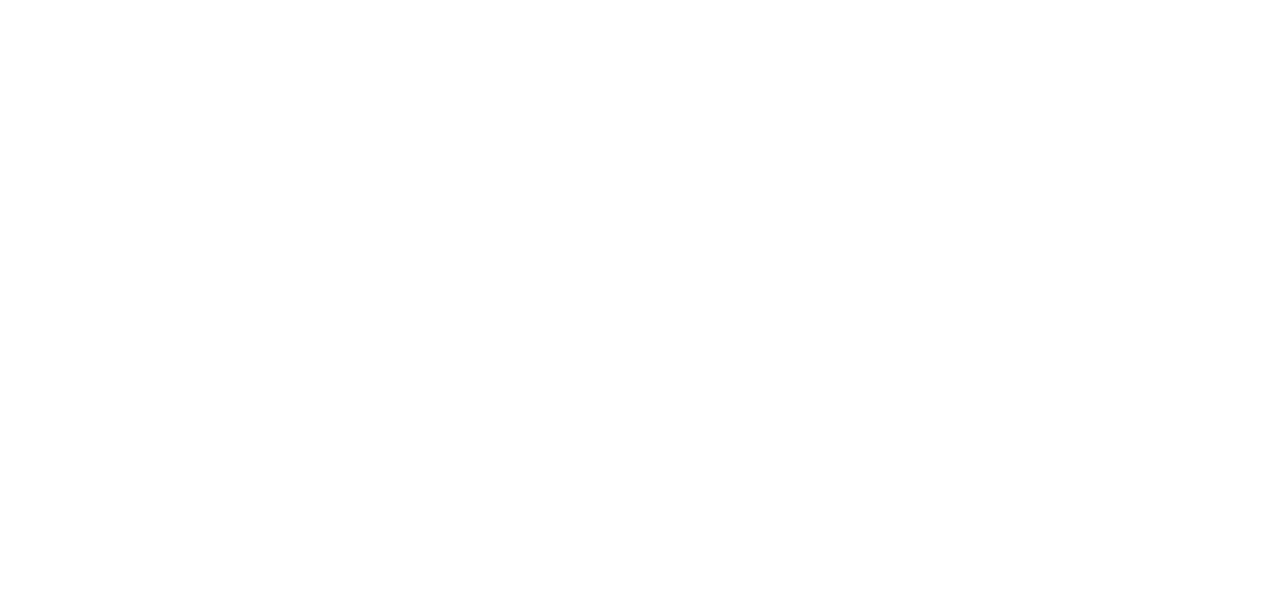
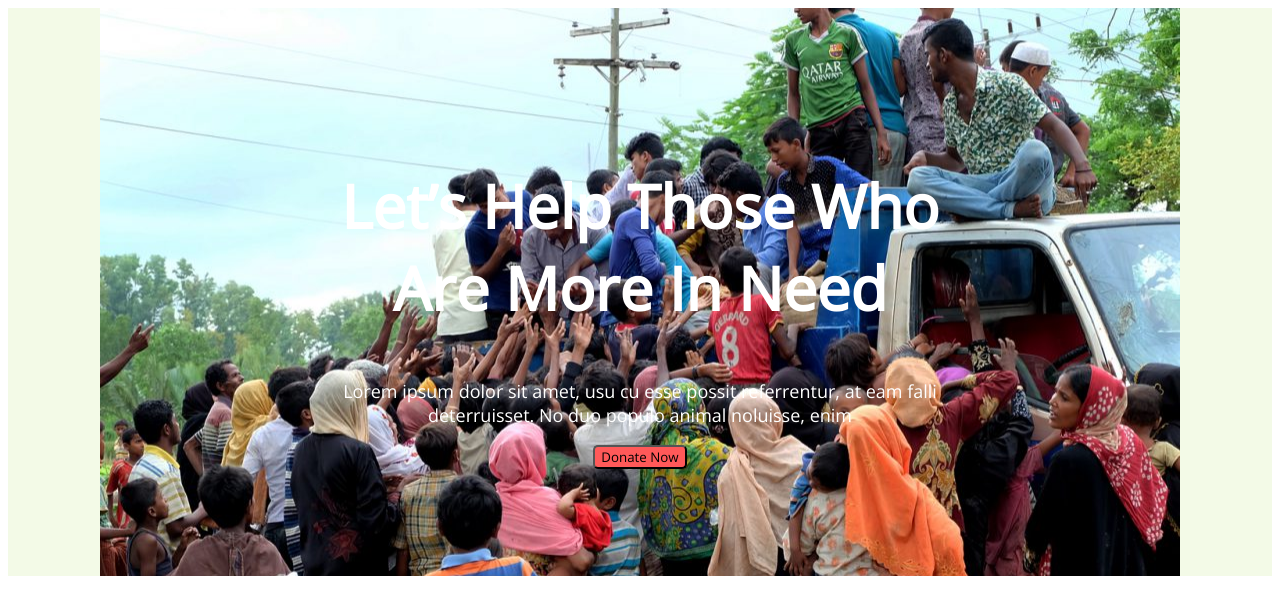
Before and after one commit to Ahmedturaj/donate-those, a plain HTML site: page index.html in a window 1280 px wide. Drawn offline with nearby package versions, Linux system fonts and the light colour scheme.

Commit message:
added nav styles

```diff
--- a/index.html
+++ b/index.html
@@ -5,8 +5,19 @@
     <meta http-equiv="X-UA-Compatible" content="IE=edge">
     <meta name="viewport" content="width=device-width, initial-scale=1.0">
     <title>Help Those</title>
+    <link rel="stylesheet" href="styles2.css/styles2.css">
+    <link rel="preconnect" href="https://fonts.googleapis.com">
+<link rel="preconnect" href="https://fonts.gstatic.com" crossorigin>
+<link href="https://fonts.googleapis.com/css2?family=Open+Sans&display=swap" rel="stylesheet">
 </head>
 <body>
+    <heade class="hrader">
+       <nav>
+        <h2 class="nav-title">Let’s Help Those Who Are More In Need</h2>
+        <p class="nav-sub-title">Lorem ipsum dolor sit amet, usu cu esse possit referrentur, at eam falli deterruisset. No duo populo animal noluisse, enim</p>
+        <button class="button-section">Donate Now</button>
+       </nav>
+    </heade>
 
 </body>
 </html>
--- a/styles2.css/styles2.css
+++ b/styles2.css/styles2.css
@@ -0,0 +1,32 @@
+* {
+    font-family: 'Open Sans', sans-serif;
+}
+
+nav {
+    padding: 107px 307px;
+    text-align: center;
+    background-image: url('../images/donation2.jpg');
+    background-repeat: no-repeat;
+    background-position: center;
+    background-color: rgb(243, 250, 231);
+}
+
+.nav-title {
+    font-weight: 700;
+    font-size: 60px;
+    color: #FFFFFF;
+}
+
+.nav-sub-title {
+    font-weight: 400;
+    font-size: 18px;
+    border-top: 20px;
+    border-right: 374px;
+    border-left: 375px;
+    color: #FFFFFF;
+}
+
+.button-section{
+    background: #FF5959;
+border-radius: 5px;
+}
```
